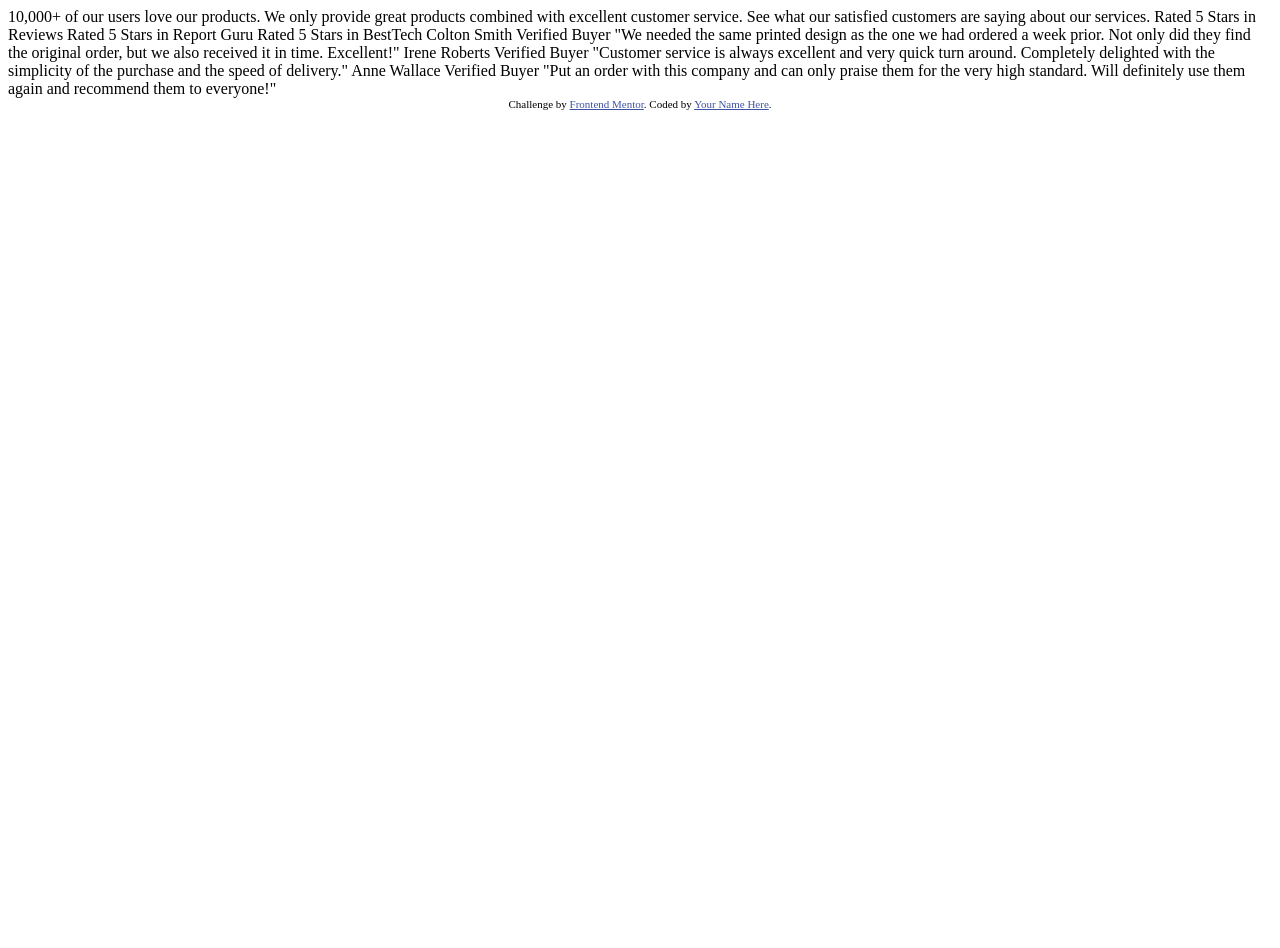
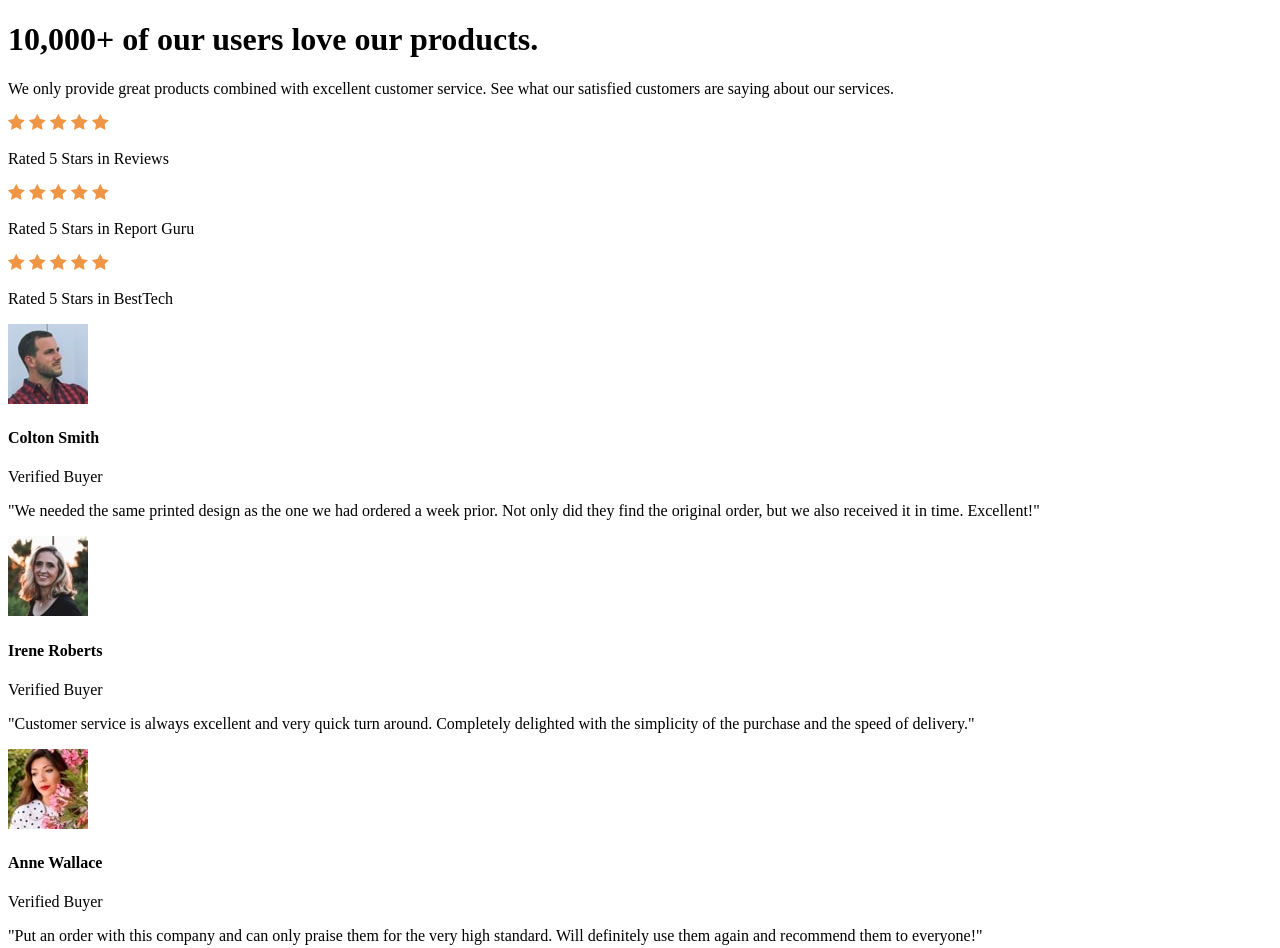
Before and after one commit to Cliff-Mbithuka/social-proof, a plain HTML site: page index.html in a window 1280 px wide. Before the commit the page ends 800 px from the top, so only its background shows below. Drawn offline with Linux system fonts and the light colour scheme.

Commit message:
add html files

```diff
--- a/index.html
+++ b/index.html
@@ -13,49 +13,90 @@
     />
 
     <title>Frontend Mentor | Social proof section</title>
-
-    <!-- Feel free to remove these styles or customise in your own stylesheet 👍 -->
-    <style>
-      .attribution {
-        font-size: 11px;
-        text-align: center;
-      }
-      .attribution a {
-        color: hsl(228, 45%, 44%);
-      }
-    </style>
   </head>
   <body>
-    10,000+ of our users love our products.
+    <div class="container">
+      <div class="top">
+        <div class="left">
+          <h1>10,000+ of our users love our products.</h1>
+          <p>
+            We only provide great products combined with excellent customer
+            service. See what our satisfied customers are saying about our
+            services.
+          </p>
+        </div>
+        <div class="right">
+          <span class="ratings">
+            <img src="images/icon-star.svg" alt="" />
+            <img src="images/icon-star.svg" alt="" />
+            <img src="images/icon-star.svg" alt="" />
+            <img src="images/icon-star.svg" alt="" />
+            <img src="images/icon-star.svg" alt="" />
+            <p>Rated 5 Stars in Reviews</p>
+          </span>
+          <span class="ratings">
+            <img src="images/icon-star.svg" alt="" />
+            <img src="images/icon-star.svg" alt="" />
+            <img src="images/icon-star.svg" alt="" />
+            <img src="images/icon-star.svg" alt="" />
+            <img src="images/icon-star.svg" alt="" />
+            <p>Rated 5 Stars in Report Guru</p>
+          </span>
+          <span class="ratings">
+            <img src="images/icon-star.svg" alt="" />
+            <img src="images/icon-star.svg" alt="" />
+            <img src="images/icon-star.svg" alt="" />
+            <img src="images/icon-star.svg" alt="" />
+            <img src="images/icon-star.svg" alt="" />
+            <p>Rated 5 Stars in BestTech</p>
+          </span>
+        </div>
+      </div>
+      <div class="bottom">
+        <div class="comment">
+          <div class="identity">
+            <img src="images/image-colton.jpg" alt="" />
+            <div>
+              <h4>Colton Smith</h4>
+              <span>Verified Buyer</span>
+            </div>
+          </div>
+          <p>
+            "We needed the same printed design as the one we had ordered a week
+            prior. Not only did they find the original order, but we also
+            received it in time. Excellent!"
+          </p>
+        </div>
 
-    We only provide great products combined with excellent customer service.
-    See what our satisfied customers are saying about our services.
-
-    Rated 5 Stars in Reviews
-    Rated 5 Stars in Report Guru
-    Rated 5 Stars in BestTech
-
-    Colton Smith
-    Verified Buyer
-    "We needed the same printed design as the one we had ordered a week prior.
-    Not only did they find the original order, but we also received it in time.
-    Excellent!"
-
-    Irene Roberts
-    Verified Buyer
-    "Customer service is always excellent and very quick turn around. Completely
-    delighted with the simplicity of the purchase and the speed of delivery."
-
-    Anne Wallace
-    Verified Buyer
-    "Put an order with this company and can only praise them for the very high
-    standard. Will definitely use them again and recommend them to everyone!"
-
-    <div class="attribution">
-      Challenge by
-      <a href="https://www.frontendmentor.io?ref=challenge" target="_blank"
-        >Frontend Mentor</a
-      >. Coded by <a href="#">Your Name Here</a>.
+        <div class="comment">
+          <div class="identity">
+            <img src="images/image-irene.jpg" alt="" />
+            <div>
+              <h4>Irene Roberts</h4>
+              <span>Verified Buyer</span>
+            </div>
+          </div>
+          <p>
+            "Customer service is always excellent and very quick turn around.
+            Completely delighted with the simplicity of the purchase and the
+            speed of delivery."
+          </p>
+        </div>
+        <div class="comment">
+          <div class="identity">
+            <img src="images/image-anne.jpg" alt="" />
+            <div>
+              <h4>Anne Wallace</h4>
+              <span>Verified Buyer</span>
+            </div>
+          </div>
+          <p>
+            "Put an order with this company and can only praise them for the
+            very high standard. Will definitely use them again and recommend
+            them to everyone!"
+          </p>
+        </div>
+      </div>
     </div>
   </body>
 </html>
```
Also changed, not shown: style.css (+0 -47 lines).
